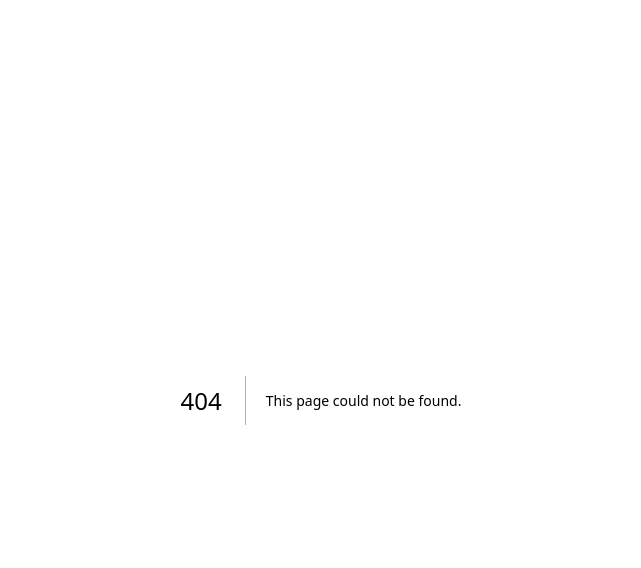
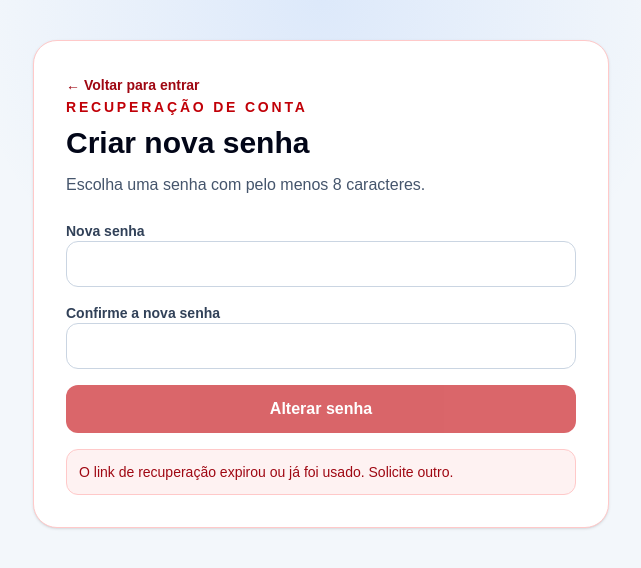
Before and after one commit to ricabarroso/DOMEULOP, a Next.js app: page /reset-password in a window 1280 px wide. Before the commit this address had no page. Shown: the top 568 px of the page, without its empty margins (319-960 px from the left). Built offline with nearby package versions, Linux system fonts and the light colour scheme; no server answers.

Commit message:
Adiciona página de nova senha

```diff
--- /dev/null
+++ b/app/reset-password/page.tsx
@@ -0,0 +1,22 @@
+import Link from "next/link";
+import PasswordResetForm from "@/components/password-reset-form";
+
+export default function ResetPasswordPage() {
+  return (
+    <main className="min-h-screen px-4 py-10 md:px-8">
+      <section className="mx-auto max-w-xl space-y-6 rounded-3xl border border-red-200 bg-white p-8 shadow-sm">
+        <Link href="/login" className="text-sm font-semibold text-red-800 hover:underline">
+          ← Voltar para entrar
+        </Link>
+        <div>
+          <p className="text-sm font-semibold uppercase tracking-[0.2em] text-red-700">Recuperação de conta</p>
+          <h1 className="mt-2 text-3xl font-bold text-slate-950">Criar nova senha</h1>
+          <p className="mt-3 leading-6 text-slate-600">
+            Escolha uma senha com pelo menos 8 caracteres.
+          </p>
+        </div>
+        <PasswordResetForm />
+      </section>
+    </main>
+  );
+}
```
